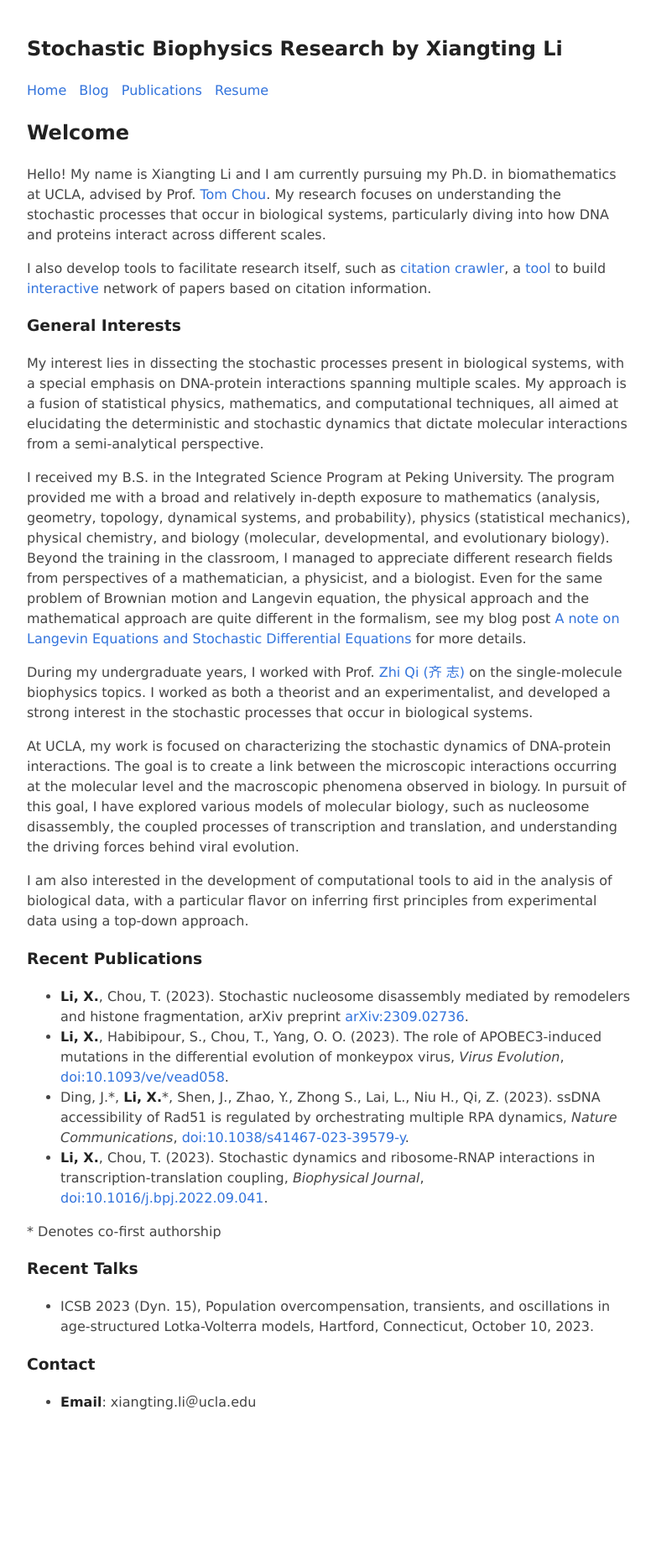
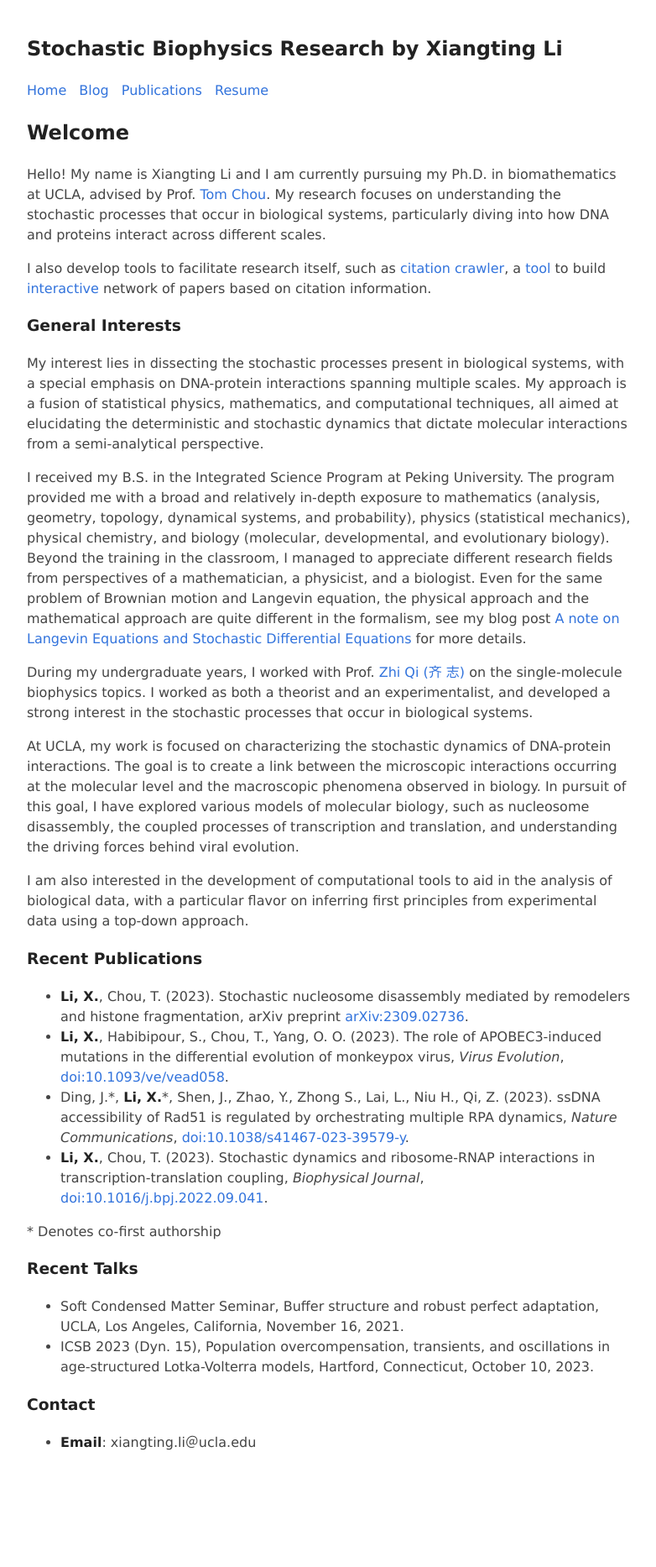
Before and after one commit to hsianktin/hsianktin.github.io, a Jekyll site: the page built from index.md, in a window 1280 px wide. Shown: the whole page at 84% size, without its empty margins (248-1030 px from the left). Built offline with Jekyll 4.4.1, drawn with Linux system fonts in a browser that asks for light colours; before the commit the page ends 1818 px from its top, so only the background shows below that.

Commit message:
routine update

```diff
--- a/index.md
+++ b/index.md
@@ -69,6 +69,7 @@ approach.
 \* Denotes co-first authorship
 
 ### Recent Talks
+- Soft Condensed Matter Seminar, Buffer structure and robust perfect adaptation, UCLA, Los Angeles, California, November 16, 2021.
 - ICSB 2023 (Dyn. 15), Population overcompensation, transients, and oscillations in age-structured Lotka-Volterra models, Hartford, Connecticut, October 10, 2023.
 
 ### Contact
```
